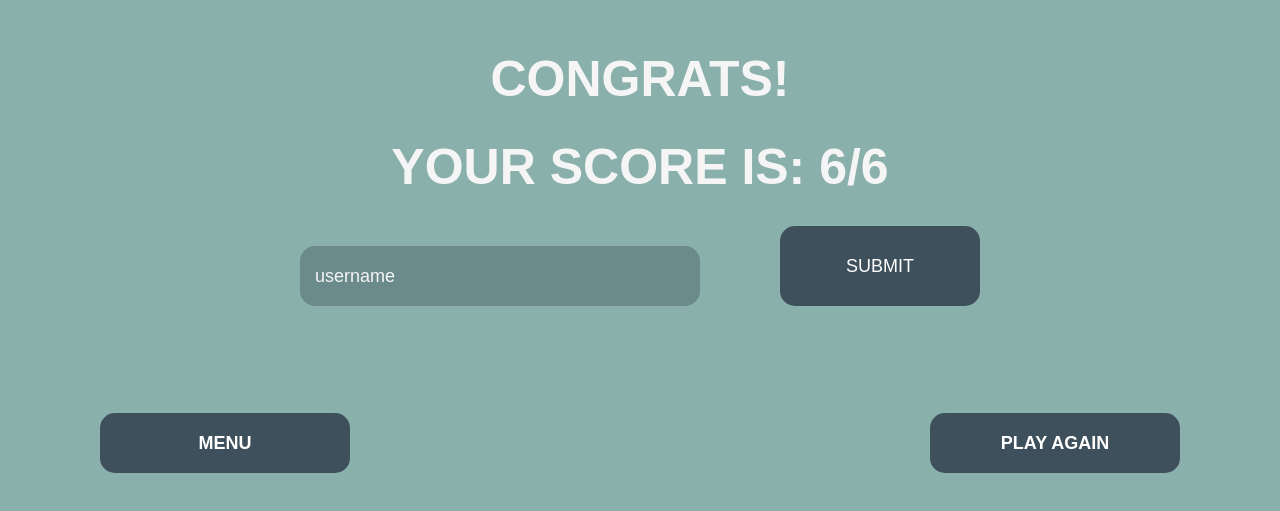
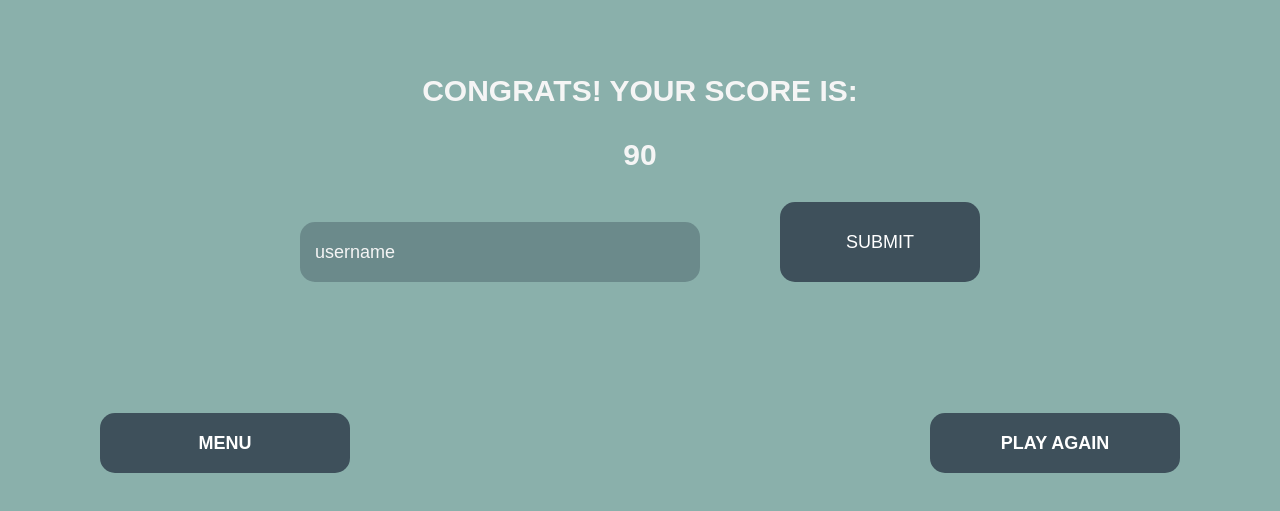
Before and after one commit to Nefariusek/CodersCamp2021.Project.JavaScript, a website built with Vite: page src/feature:user-score/user-score.html in a window 1280 px wide. Shown: the part 217-728 px from the top of the page. Built offline with nearby package versions, Linux system fonts and the light colour scheme.

Commit message:
new submit function

```diff
--- a/src/feature:user-score/user-score.html
+++ b/src/feature:user-score/user-score.html
@@ -12,12 +12,12 @@
 <body>
     <div class="container">
         <div id="end" class="">
-            <h1 id="finalScore">CONGRATS!</h1>
-            <h1 id="finalScore">YOUR SCORE IS: 6/6</h1>
+            <h1 id="scoreTxt">CONGRATS! YOUR SCORE IS:</h1>
+            <h1 id="finalScore"></h1>
             <form>
                 <input type="text" id="username" placeholder="username" />
-                <button type="submit" class="btn" id="saveScoreBtn" onclick="saveHighScore(event)" disabled >
-                   SUBMIT
+                <button type="submit" class="btn" id="saveScoreBtn" onclick="saveHighScore(event)" disabled>
+                    SUBMIT
                 </button>
             </form>
             <button class="btn menuBtn" href="/">MENU</button>
--- a/src/feature:user-score/user-score.js
+++ b/src/feature:user-score/user-score.js
@@ -1,13 +1,27 @@
-
 const username = document.getElementById('username');
 const saveScoreBtn = document.getElementById('saveScoreBtn');
-username.addEventListener("keyup", () =>
-{saveScoreBtn.disabled = !username.value;});
 
+username.addEventListener('keyup', () => {
+  saveScoreBtn.disabled = !username.value;
+});
 
+const recentUserScore = '90';
+const finalScore = document.getElementById('finalScore');
+finalScore.innerText = recentUserScore;
 
+const highScores = JSON.parse(localStorage.getItem('highScores')) || [];
+console.log(highScores);
 
 saveHighScore = (e) => {
   console.log('clikedItem');
   e.preventDefault();
+
+  const score = {
+    score: recentUserScore,
+    name: username.value,
+  };
+
+  highScores.push(score);
+  console.log(highScores);
+  localStorage.setItem('highScores', JSON.stringify(highScores));
 };
--- a/src/feature:user-score/user.score.css
+++ b/src/feature:user-score/user.score.css
@@ -13,10 +13,9 @@
 
 h1 {
   font-size: 5.4rem;
-  color:whitesmoke;
+  color: whitesmoke;
   margin-bottom: 3rem;
 }
-
 
 /* UTILITIES */
 
@@ -35,10 +34,15 @@ h1 {
   width: 100%;
 }
 
+#scoreTxt {
+  display: flex;
+  justify-content: center;
+  font-size: 30px;
+}
 #finalScore {
   display: flex;
   justify-content: center;
-  font-size: 50px;
+  font-size: 30px;
 }
 
 /* BUTTONS */
@@ -91,7 +95,7 @@ input {
   font-size: 1.8rem;
   border: none;
   border-radius: 15px;
- background-color:rgba(62, 80, 91, 0.4);
+  background-color: rgba(62, 80, 91, 0.4);
 }
 
 input::placeholder {
```
